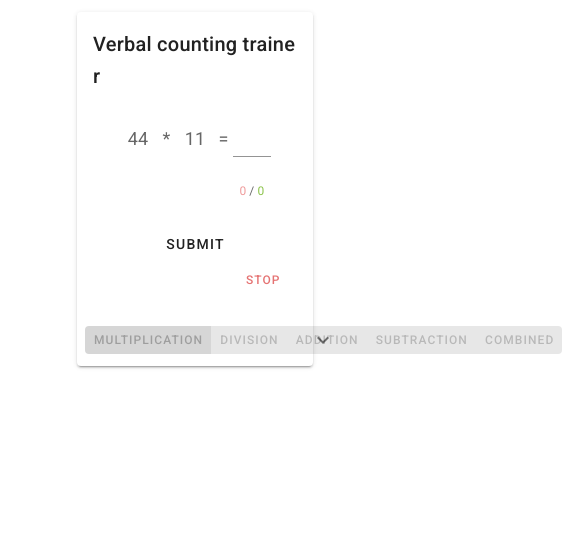
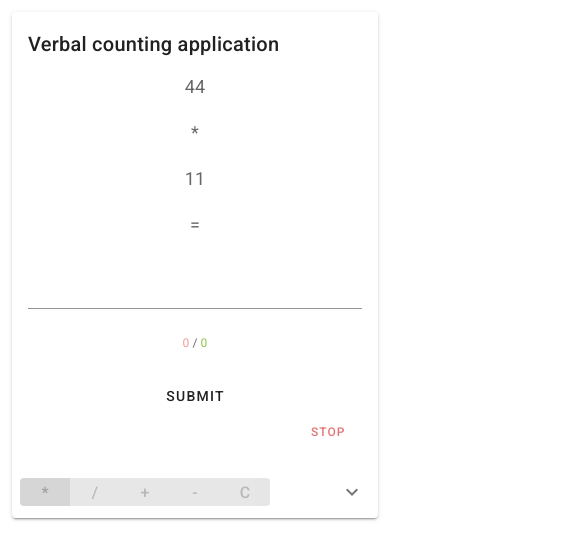
Before and after one commit to metlis/verbal-counting-app, a Vue app: page / in a window 390 px wide. Both pictures are taken after a click on the button "START". Shown: the top 560 px of the page, 562 px wide, since content can reach past the window. Built offline with nearby package versions, Linux system fonts and the light colour scheme.

Commit message:
mobile styles modified

```diff
--- a/public/index.html
+++ b/public/index.html
@@ -5,14 +5,14 @@
     <meta http-equiv="X-UA-Compatible" content="IE=edge">
     <meta name="viewport" content="width=device-width,initial-scale=1.0">
     <link rel="icon" href="<%= BASE_URL %>favicon.ico">
-    <title>Verbal counting trainer</title>
+    <title>Verbal counting application</title>
     <link rel="stylesheet" href="https://fonts.googleapis.com/css?family=Roboto:100,300,400,500,700,900">
     <link rel="stylesheet" href="https://cdn.jsdelivr.net/npm/@mdi/font@latest/css/materialdesignicons.min.css">
   </head>
   <body>
     <noscript>
       <strong>
-        We're sorry but multiplication-table-trainer doesn't work properly without
+        We're sorry but this application doesn't work properly without
         JavaScript enabled. Please enable it to continue.
       </strong>
     </noscript>
--- a/src/components/CountingTrainer.vue
+++ b/src/components/CountingTrainer.vue
@@ -2,8 +2,9 @@
   <v-container fluid>
     <v-row>
       <v-col
-        cols="8"
-        offset="2"
+        cols="12"
+        md="8"
+        offset-md="2"
       >
         <v-card>
           <v-card-title>
@@ -35,24 +36,27 @@
                   v-if="taskOptions.timer.isSet"
                   :value="timerPercent"
                   :color="timerColor"
+                  class="mb-5 mb-md-0"
                 />
               </v-row>
               <!-- Sub-task -->
               <v-row v-if="!visibleCorrectAnswer">
                 <!-- Left argument -->
                 <v-col
-                  cols="2"
-                  offset="2"
+                  cols="12"
+                  md="2"
+                  offset-md="2"
                   class="px-0"
                 >
-                  <div class="py-5">
+                  <div class="py-md-5">
                     {{ subTaskFirstArgument }}
                   </div>
                 </v-col>
                 <!-- Task sign -->
                 <v-col
-                  cols="1"
-                  class="py-8 px-0"
+                  cols="12"
+                  md="2"
+                  class="py-md-8 px-md-0"
                 >
                   <div>
                     {{ subTaskSign }}
@@ -60,17 +64,19 @@
                 </v-col>
                 <!-- Right argument -->
                 <v-col
-                  cols="2"
-                  class="px-0"
+                  cols="12"
+                  md="2"
+                  class="px-md-0"
                 >
-                  <div class="py-5">
+                  <div class="py-md-5">
                     {{ subTaskSecondArgument }}
                   </div>
                 </v-col>
                 <!-- Equals sign -->
                 <v-col
-                  cols="1"
-                  class="py-8 px-0"
+                  cols="12"
+                  md="1"
+                  class="py-md-8 px-md-0"
                 >
                   <div>
                     =
@@ -78,8 +84,9 @@
                 </v-col>
                 <!-- Result -->
                 <v-col
-                  cols="2"
-                  class="px-0"
+                  cols="12"
+                  md="2"
+                  class="px-md-0"
                 >
                   <!-- Answer input -->
                   <v-text-field
@@ -110,7 +117,7 @@
                 <v-col
                   cols="10"
                   offset="1"
-                  class="py-8"
+                  class="py-md-8"
                 >
                   <span class="correct-answer">
                     {{correctAnswerPrettified}}
@@ -133,14 +140,14 @@
                 <v-col
                   cols="10"
                   offset="1"
-                  class="py-8"
+                  class="py-md-8"
                 >
                   <v-chip
                     v-for="hint in answerHints"
                     @click="submitAnswerFromHints(hint)"
                     :key="hint"
                     :disabled="paused"
-                    class="mx-1 option"
+                    class="ma-1 option"
                   >
                     {{hint}}
                   </v-chip>
@@ -215,12 +222,18 @@
               borderless
             >
               <v-btn
-                v-for="section in sections"
+                v-for="(sign, section) in sections"
                 :key="section"
                 :disabled="started"
+                color="transparent"
                 small
               >
-                {{ section }}
+                <span class="d-none d-sm-none d-md-inline">
+                  {{ section }}
+                </span>
+                <span class="mobile-section-button d-md-none">
+                  {{sign}}
+                </span>
               </v-btn>
             </v-btn-toggle>
             <v-spacer />
@@ -320,7 +333,7 @@ export default {
       showTaskOptions: true,
       taskOptions: {
         tasksLimit: {
-          switchLabel: 'Max number of tasks',
+          switchLabel: 'Set max number of tasks',
           fieldLabel: 'Max number of tasks',
           isSet: false,
           value: 10,
@@ -329,7 +342,7 @@ export default {
           ],
         },
         timer: {
-          switchLabel: 'Limit the number of tasks',
+          switchLabel: 'Set time limit',
           fieldLabel: 'Time in seconds',
           isSet: false,
           initValue: 10,
@@ -434,7 +447,13 @@ export default {
           value: false,
         },
       },
-      sections: ['Multiplication', 'Division', 'Addition', 'Subtraction', 'Combined'],
+      sections: {
+        Multiplication: '*',
+        Division: '/',
+        Addition: '+',
+        Subtraction: '-',
+        Combined: 'C',
+      },
       subTasks: [],
       activeSubTaskContent: '',
       activeSection: 0,
@@ -448,7 +467,7 @@ export default {
       taskResultMessage: '',
       noSolvedTasksMessage: 'You have not solved any tasks',
       solvedTasksMessages: ['Total tasks solved', 'Correct answers'],
-      appTitle: 'Verbal counting trainer',
+      appTitle: 'Verbal counting application',
       taskOptionsHeader: 'Options',
       tableLevelName: 'Table',
       chevronIcons: {
@@ -524,7 +543,7 @@ export default {
           levelName === this.tableLevelName
           && this.activeSection <= 1
         ) {
-          const sectionName = this.sections[this.activeSection];
+          const sectionName = Object.keys(this.sections)[this.activeSection];
           names.push(`${sectionName} ${levelName}`);
         }
         // generate other levels
@@ -903,4 +922,6 @@ export default {
     color #EF9A9A
   .option
     cursor pointer
+  .mobile-section-button
+    font-size 16px
 </style>
```
